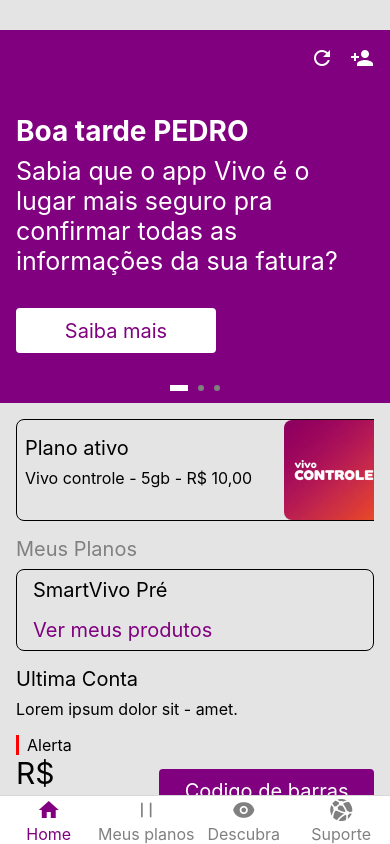
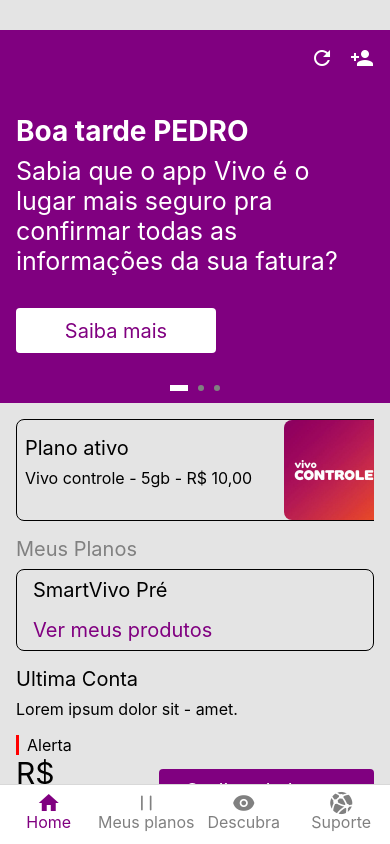
Before and after one commit to pedrokpdo/replica-vivo, a React Native app: screen /BottomStack in a window 390 px wide. Built offline with nearby package versions, Linux system fonts and the light colour scheme.

Commit message:
ajustes na bottomtab

```diff
--- a/src/screens/ProfileScreen/index.tsx
+++ b/src/screens/ProfileScreen/index.tsx
@@ -5,6 +5,7 @@ import { ContainerComponent } from "../../components/funcionais/ContainerCompone
 import { FullCard } from "../../components/funcionais/FullCard";
 import { Row } from "../../components/funcionais/RowComponent";
 import { Space } from "../../components/funcionais/SpaceComponent";
+import { Text } from "../../components/funcionais/TextComponent";
 import { Title } from "../../components/funcionais/TitleComponent";
 import { LinkProfileComponent } from "../../components/LinkProfileComponent";
 
@@ -44,6 +45,9 @@ export const ProfileScreen = () => {
             <View style={{ marginTop: 16 }}>
                 <LinkProfileComponent name={'Logout'} Icon={Feather} iconName='log-out' />
             </View>
+            <Space top={2}>
+                <Text>Lorem, ipsum dolor.</Text>
+            </Space>
         </ContainerComponent>
     )
 }
--- a/src/stacks/bottom.stack.tsx
+++ b/src/stacks/bottom.stack.tsx
@@ -1,4 +1,4 @@
-import { AntDesign, Entypo, EvilIcons, Ionicons, MaterialCommunityIcons } from '@expo/vector-icons'
+import { AntDesign, Entypo, MaterialCommunityIcons } from '@expo/vector-icons'
 import { createBottomTabNavigator } from '@react-navigation/bottom-tabs'
 import React from 'react'
 import { DiscoveryStack } from './DiscoveryStack'
@@ -11,7 +11,7 @@ const Bottom = createBottomTabNavigator()
 export const BottomStack = () => {
     return (
         <Bottom.Navigator
-            screenOptions={{ headerShown: false, tabBarLabelStyle: { fontSize: 16 }, tabBarInactiveTintColor: 'gray', tabBarActiveTintColor: 'purple' }}
+            screenOptions={{ headerShown: false, tabBarLabelStyle: { fontSize: 16, paddingBottom: 4 }, tabBarInactiveTintColor: 'gray', tabBarActiveTintColor: 'purple', tabBarStyle: {height: 60, padding: 8} }}
         >
             <Bottom.Screen
                 name='HomeStack'
```
